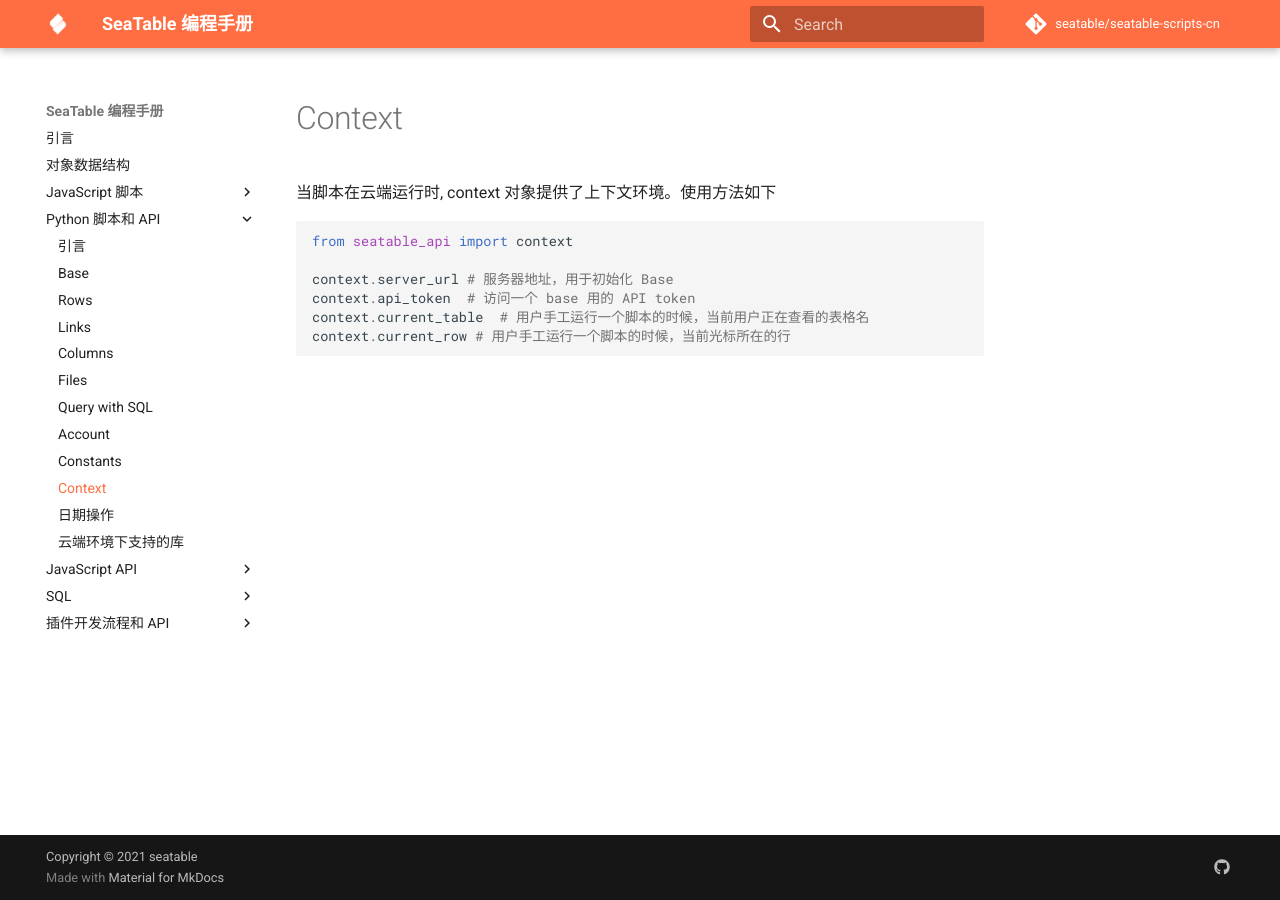
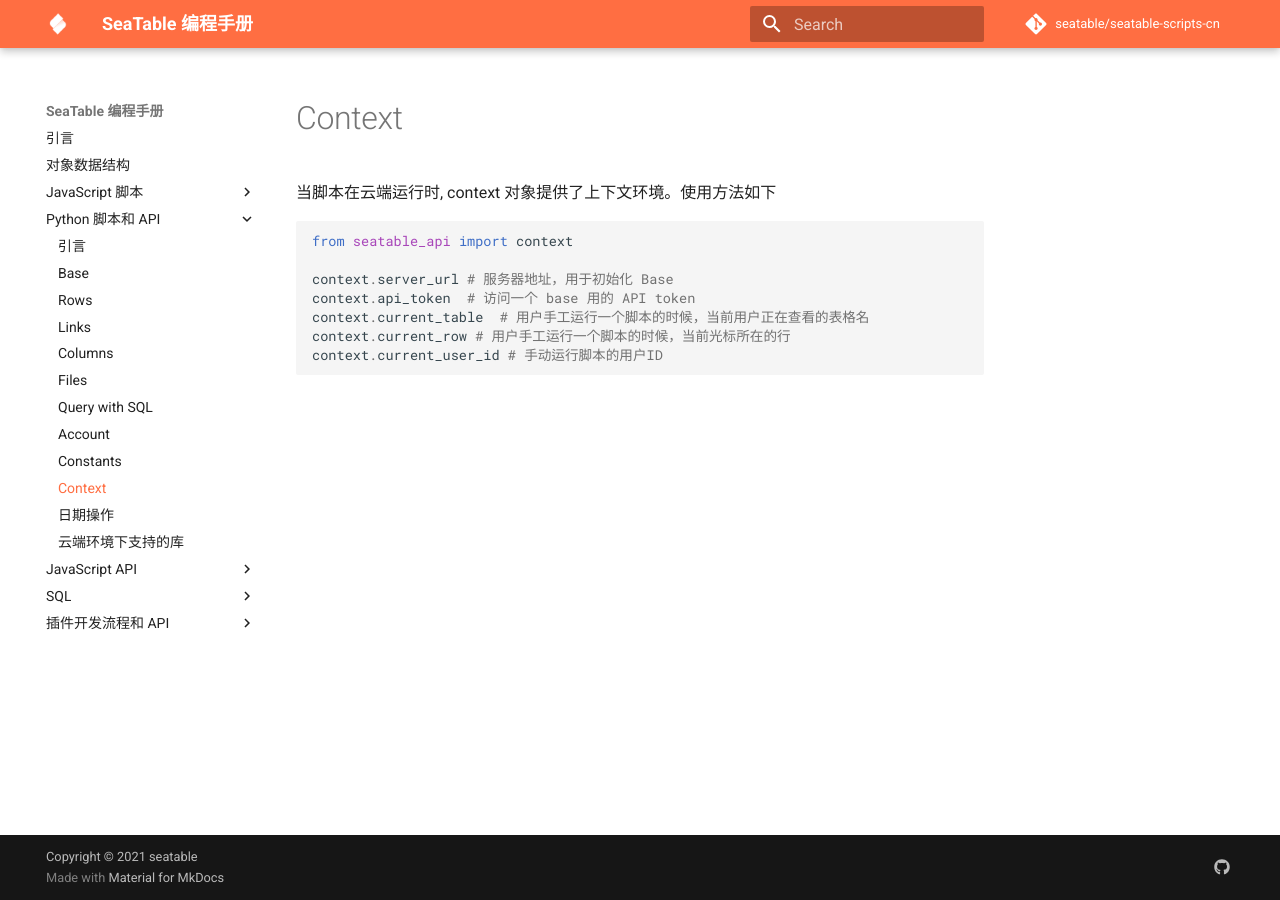
Before and after one commit to seatable/seatable-scripts-cn, an MkDocs documentation site: the page built from manual/python/context.md, in a window 1280 px wide. Built offline with MkDocs 1.6.1 and Material for MkDocs 9.7.7, drawn with Linux system fonts in a browser that asks for light colours; comment, search, counter and statistics services are not loaded.

Commit message:
script add user info

````diff
--- a/manual/python/context.md
+++ b/manual/python/context.md
@@ -9,4 +9,5 @@
 context.api_token  # 访问一个 base 用的 API token
 context.current_table  # 用户手工运行一个脚本的时候，当前用户正在查看的表格名
 context.current_row # 用户手工运行一个脚本的时候，当前光标所在的行
+context.current_user_id # 手动运行脚本的用户ID
 ```
````
